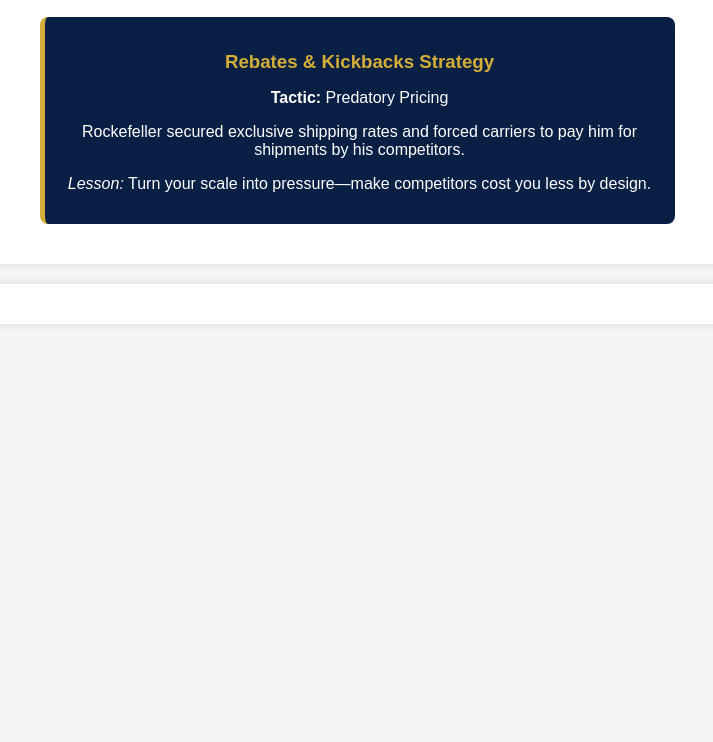
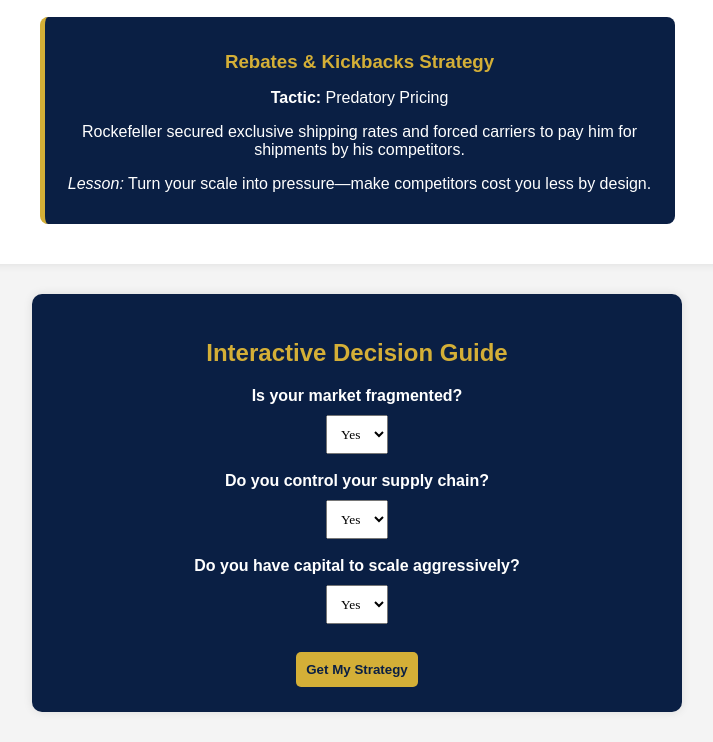
Before and after one commit to KaluleEnochAteesa/wdd330, a plain HTML site: page titan-tactics/titan-tactics.html in a window 1280 px wide. Shown: the part 1787-2529 px from the top of the page, without its empty margins (283-996 px from the left). Before the commit the page ends 2131 px from the top, so only its background shows below. Drawn offline with Linux system fonts and the light colour scheme.

Commit message:
update 5

```diff
--- a/titan-tactics/scripts/app.mjs
+++ b/titan-tactics/scripts/app.mjs
@@ -1,9 +1,11 @@
 import { renderStrategyArchive } from "./strategyRenderer.mjs";
 import { renderEmpireBuilder } from "./empireBuilder.mjs";
 import { renderCaseStudyHub } from "./caseStudies.mjs";
+import { renderDecisionGuide } from "./decisionLogic.mjs"; // This one’s working ✅
 
 document.addEventListener("DOMContentLoaded", () => {
   renderStrategyArchive();
   renderEmpireBuilder();
   renderCaseStudyHub();
+  renderDecisionGuide(); // Already visible on your page
 });
--- /dev/null
+++ b/titan-tactics/scripts/decisionLogic.mjs
@@ -0,0 +1,60 @@
+import { fetchStrategies } from "./dataLoader.mjs";
+
+export async function renderDecisionGuide() {
+  const container = document.getElementById("downloads");
+  const strategies = await fetchStrategies();
+
+  container.innerHTML = `
+    <h2>Interactive Decision Guide</h2>
+    <form id="decision-form">
+      <label>Is your market fragmented?</label><br/>
+      <select name="fragmented">
+        <option value="yes">Yes</option>
+        <option value="no">No</option>
+      </select><br/><br/>
+
+      <label>Do you control your supply chain?</label><br/>
+      <select name="supplyChain">
+        <option value="yes">Yes</option>
+        <option value="no">No</option>
+      </select><br/><br/>
+
+      <label>Do you have capital to scale aggressively?</label><br/>
+      <select name="capital">
+        <option value="yes">Yes</option>
+        <option value="no">No</option>
+      </select><br/><br/>
+
+      <button type="submit">Get My Strategy</button>
+    </form>
+    <div id="recommendation"></div>
+  `;
+
+  document.getElementById("decision-form").addEventListener("submit", function (e) {
+    e.preventDefault();
+
+    const form = new FormData(e.target);
+    const rec = document.getElementById("recommendation");
+
+    const fragmented = form.get("fragmented");
+    const supplyChain = form.get("supplyChain");
+    const capital = form.get("capital");
+
+    let match = null;
+
+    if (fragmented === "yes" && capital === "yes") {
+      match = strategies.find(s => s.name === "Acquisition Expansion");
+    } else if (supplyChain === "no") {
+      match = strategies.find(s => s.name === "Vertical Integration");
+    } else if (capital === "no") {
+      match = strategies.find(s => s.name === "Predatory Pricing");
+    }
+
+    rec.innerHTML = match
+      ? `
+        <h3>Recommended Strategy: ${match.name}</h3>
+        <p>${match.description}</p>
+      `
+      : `<p>No strategy match found. Consider reassessing your business readiness.</p>`;
+  });
+}
--- a/titan-tactics/styles/basic.css
+++ b/titan-tactics/styles/basic.css
@@ -68,3 +68,30 @@
   color: #D4AF37;
   margin-bottom: 10px;
 }
+#downloads {
+  background-color: #0A1F44;
+  color: white;
+  padding: 25px;
+  border-radius: 10px;
+  max-width: 600px;
+  margin: 30px auto;
+}
+
+#downloads h2 {
+  color: #D4AF37;
+}
+
+#downloads label {
+  font-weight: bold;
+}
+
+#downloads button {
+  padding: 10px;
+  background-color: #D4AF37;
+  border: none;
+  color: #0A1F44;
+  font-weight: bold;
+  cursor: pointer;
+  margin-top: 10px;
+  border-radius: 5px;
+}
```
